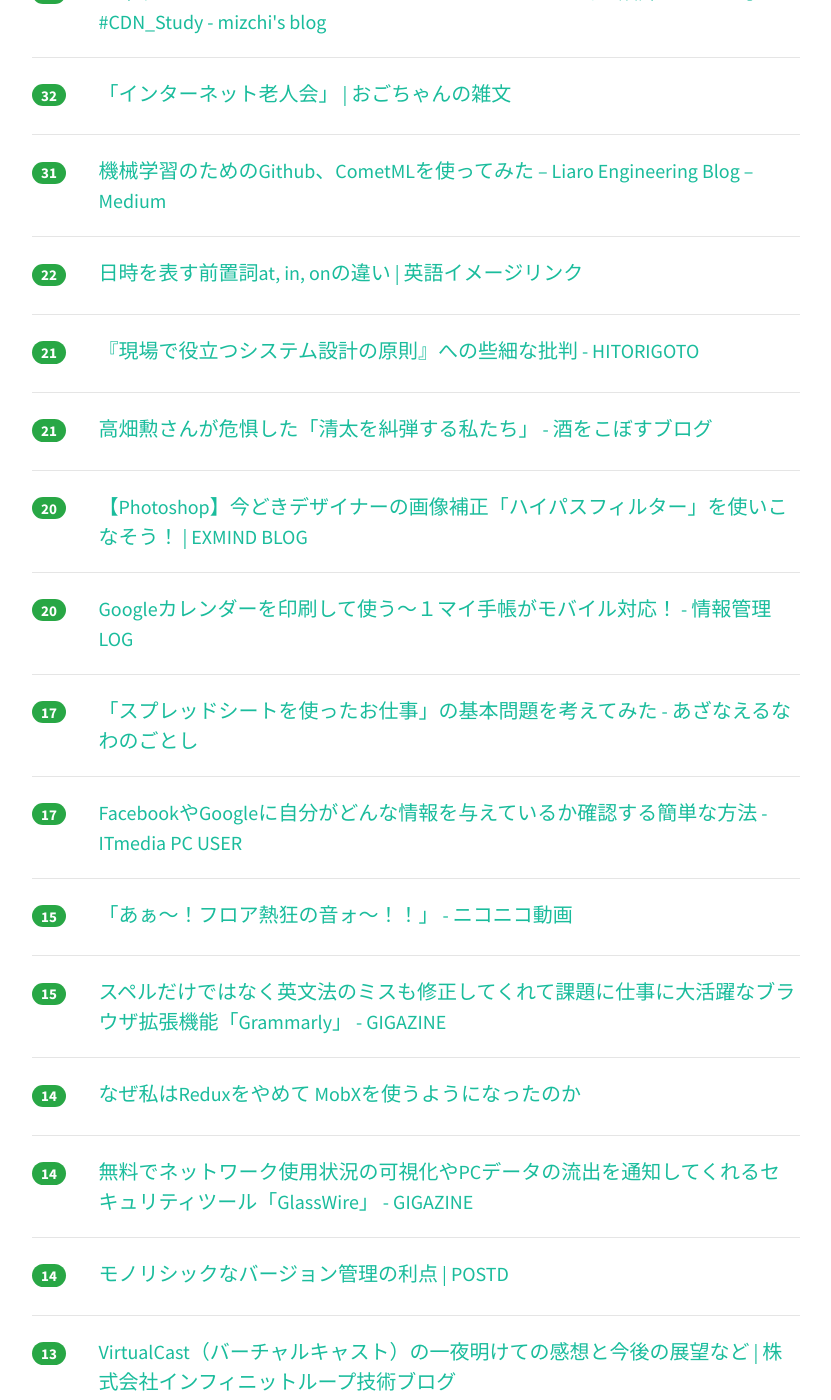
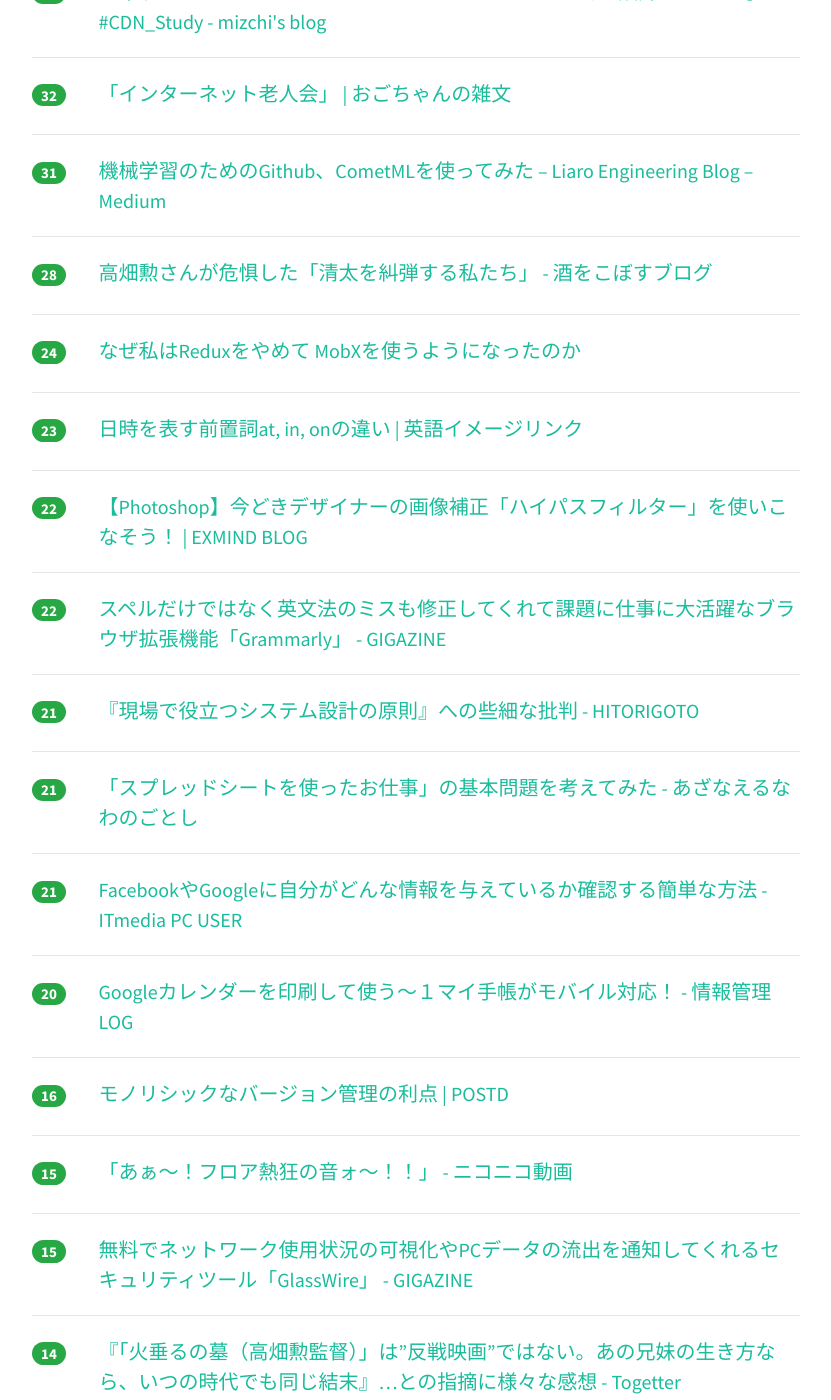
Before and after one commit to yatta47/hatena-matome-site, a Jekyll site: the page built from _posts/2018-04-15-hatena.md, in a window 1280 px wide and 1400 px high, scrolled down 496 px. Shown: the whole window, without its empty margins (224-1055 px from the left). Built offline with Jekyll 4.4.1, drawn with Linux system fonts in a browser that asks for light colours; nearby versions of some CDN libraries; some of the changed text lies outside the part shown.

Commit message:
Updated 2018-04-15

```diff
--- a/_posts/2018-04-15-hatena.md
+++ b/_posts/2018-04-15-hatena.md
@@ -1,18 +1,18 @@
 ---
 layout: post
 title:  "2018-04-15 はてぶIT"
-date:   2018-04-15 11:02:16
+date:   2018-04-15 12:00:36
 tags: [it-hotentry]
 ---
-22 件のデータあり
+25 件のデータあり
 
 <hr><div class="row">
-<div class="col-1"><span class="badge badge-pill badge-success h2">100</span></div>
+<div class="col-1"><span class="badge badge-pill badge-success h2">127</span></div>
 <div class="col-11"><a href='https://vuepress.vuejs.org/' target='_blank'>VuePress</a></div>
 </div>
 <hr>
 <div class="row">
-<div class="col-1"><span class="badge badge-pill badge-success h2">50</span></div>
+<div class="col-1"><span class="badge badge-pill badge-success h2">62</span></div>
 <div class="col-11"><a href='http://mizchi.hatenablog.com/entry/2018/04/15/011520' target='_blank'>キャッシュフレンドリーなステートレスアプリケーション設計について考える #CDN_Study - mizchi's blog</a></div>
 </div>
 <hr>
@@ -27,8 +27,28 @@ tags: [it-hotentry]
 </div>
 <hr>
 <div class="row">
+<div class="col-1"><span class="badge badge-pill badge-success h2">28</span></div>
+<div class="col-11"><a href='http://sleepymame.hatenablog.com/entry/2018/04/09/103210' target='_blank'>高畑勲さんが危惧した「清太を糾弾する私たち」 - 酒をこぼすブログ</a></div>
+</div>
+<hr>
+<div class="row">
+<div class="col-1"><span class="badge badge-pill badge-success h2">24</span></div>
+<div class="col-11"><a href='https://www.slideshare.net/DickChoi/redux-mobx-93853358' target='_blank'>なぜ私はReduxをやめて MobXを使うようになったのか</a></div>
+</div>
+<hr>
+<div class="row">
+<div class="col-1"><span class="badge badge-pill badge-success h2">23</span></div>
+<div class="col-11"><a href='https://www.english-speaking.jp/difference-between-at-in-and-on-for-time-or-date/' target='_blank'>日時を表す前置詞at, in, onの違い | 英語イメージリンク</a></div>
+</div>
+<hr>
+<div class="row">
 <div class="col-1"><span class="badge badge-pill badge-success h2">22</span></div>
-<div class="col-11"><a href='https://www.english-speaking.jp/difference-between-at-in-and-on-for-time-or-date/' target='_blank'>日時を表す前置詞at, in, onの違い | 英語イメージリンク</a></div>
+<div class="col-11"><a href='https://www.xws.jp/blog/2017/photoshop-tips-highpass' target='_blank'>【Photoshop】今どきデザイナーの画像補正「ハイパスフィルター」を使いこなそう！ | EXMIND BLOG</a></div>
+</div>
+<hr>
+<div class="row">
+<div class="col-1"><span class="badge badge-pill badge-success h2">22</span></div>
+<div class="col-11"><a href='https://gigazine.net/news/20180415-grammarly/' target='_blank'>スペルだけではなく英文法のミスも修正してくれて課題に仕事に大活躍なブラウザ拡張機能「Grammarly」 - GIGAZINE</a></div>
 </div>
 <hr>
 <div class="row">
@@ -38,12 +58,12 @@ tags: [it-hotentry]
 <hr>
 <div class="row">
 <div class="col-1"><span class="badge badge-pill badge-success h2">21</span></div>
-<div class="col-11"><a href='http://sleepymame.hatenablog.com/entry/2018/04/09/103210' target='_blank'>高畑勲さんが危惧した「清太を糾弾する私たち」 - 酒をこぼすブログ</a></div>
+<div class="col-11"><a href='http://azanaerunawano5to4.hatenablog.com/entry/2018/04/15/002425' target='_blank'>「スプレッドシートを使ったお仕事」の基本問題を考えてみた - あざなえるなわのごとし</a></div>
 </div>
 <hr>
 <div class="row">
-<div class="col-1"><span class="badge badge-pill badge-success h2">20</span></div>
-<div class="col-11"><a href='https://www.xws.jp/blog/2017/photoshop-tips-highpass' target='_blank'>【Photoshop】今どきデザイナーの画像補正「ハイパスフィルター」を使いこなそう！ | EXMIND BLOG</a></div>
+<div class="col-1"><span class="badge badge-pill badge-success h2">21</span></div>
+<div class="col-11"><a href='http://www.itmedia.co.jp/pcuser/articles/1804/15/news012.html' target='_blank'>FacebookやGoogleに自分がどんな情報を与えているか確認する簡単な方法 - ITmedia PC USER</a></div>
 </div>
 <hr>
 <div class="row">
@@ -52,13 +72,8 @@ tags: [it-hotentry]
 </div>
 <hr>
 <div class="row">
-<div class="col-1"><span class="badge badge-pill badge-success h2">17</span></div>
-<div class="col-11"><a href='http://azanaerunawano5to4.hatenablog.com/entry/2018/04/15/002425' target='_blank'>「スプレッドシートを使ったお仕事」の基本問題を考えてみた - あざなえるなわのごとし</a></div>
-</div>
-<hr>
-<div class="row">
-<div class="col-1"><span class="badge badge-pill badge-success h2">17</span></div>
-<div class="col-11"><a href='http://www.itmedia.co.jp/pcuser/articles/1804/15/news012.html' target='_blank'>FacebookやGoogleに自分がどんな情報を与えているか確認する簡単な方法 - ITmedia PC USER</a></div>
+<div class="col-1"><span class="badge badge-pill badge-success h2">16</span></div>
+<div class="col-11"><a href='https://postd.cc/monorepo/' target='_blank'>モノリシックなバージョン管理の利点 | POSTD</a></div>
 </div>
 <hr>
 <div class="row">
@@ -68,22 +83,27 @@ tags: [it-hotentry]
 <hr>
 <div class="row">
 <div class="col-1"><span class="badge badge-pill badge-success h2">15</span></div>
-<div class="col-11"><a href='https://gigazine.net/news/20180415-grammarly/' target='_blank'>スペルだけではなく英文法のミスも修正してくれて課題に仕事に大活躍なブラウザ拡張機能「Grammarly」 - GIGAZINE</a></div>
-</div>
-<hr>
-<div class="row">
-<div class="col-1"><span class="badge badge-pill badge-success h2">14</span></div>
-<div class="col-11"><a href='https://www.slideshare.net/DickChoi/redux-mobx-93853358' target='_blank'>なぜ私はReduxをやめて MobXを使うようになったのか</a></div>
-</div>
-<hr>
-<div class="row">
-<div class="col-1"><span class="badge badge-pill badge-success h2">14</span></div>
 <div class="col-11"><a href='https://gigazine.net/news/20140826-glasswire/' target='_blank'>無料でネットワーク使用状況の可視化やPCデータの流出を通知してくれるセキュリティツール「GlassWire」 - GIGAZINE</a></div>
 </div>
 <hr>
 <div class="row">
 <div class="col-1"><span class="badge badge-pill badge-success h2">14</span></div>
-<div class="col-11"><a href='https://postd.cc/monorepo/' target='_blank'>モノリシックなバージョン管理の利点 | POSTD</a></div>
+<div class="col-11"><a href='https://togetter.com/li/1218187' target='_blank'>『「火垂るの墓（高畑勲監督）」は”反戦映画”ではない。あの兄妹の生き方なら、いつの時代でも同じ結末』…との指摘に様々な感想 - Togetter</a></div>
+</div>
+<hr>
+<div class="row">
+<div class="col-1"><span class="badge badge-pill badge-success h2">14</span></div>
+<div class="col-11"><a href='https://anond.hatelabo.jp/20180415014902' target='_blank'>COMIC快楽天を無修正で合法的に閲覧する方法</a></div>
+</div>
+<hr>
+<div class="row">
+<div class="col-1"><span class="badge badge-pill badge-success h2">14</span></div>
+<div class="col-11"><a href='https://web.archive.org/web/20180305152126/https://anond.hatelabo.jp/20180305233424' target='_blank'>アダルト広告業界での漫画村とか</a></div>
+</div>
+<hr>
+<div class="row">
+<div class="col-1"><span class="badge badge-pill badge-success h2">13</span></div>
+<div class="col-11"><a href='https://speakerdeck.com/hokamoto/past-present-and-futures-of-cdn-at-cdn-study-http2study' target='_blank'>Past, Present and Futures of CDN @ CDN Study (http2study) // Speaker Deck</a></div>
 </div>
 <hr>
 <div class="row">
@@ -97,18 +117,8 @@ tags: [it-hotentry]
 </div>
 <hr>
 <div class="row">
-<div class="col-1"><span class="badge badge-pill badge-success h2">12</span></div>
-<div class="col-11"><a href='https://togetter.com/li/1218187' target='_blank'>『「火垂るの墓（高畑勲監督）」は”反戦映画”ではない。あの兄妹の生き方なら、いつの時代でも同じ結末』…との指摘に様々な感想 - Togetter</a></div>
-</div>
-<hr>
-<div class="row">
-<div class="col-1"><span class="badge badge-pill badge-success h2">9</span></div>
+<div class="col-1"><span class="badge badge-pill badge-success h2">10</span></div>
 <div class="col-11"><a href='http://ascii.jp/limit/group/ida/elem/000/001/656/1656370/' target='_blank'>ASCII.jp：パソコンで仮想通貨のマイニングは儲かるのか 現状と対応オススメパーツ紹介 (1/6)</a></div>
-</div>
-<hr>
-<div class="row">
-<div class="col-1"><span class="badge badge-pill badge-success h2">8</span></div>
-<div class="col-11"><a href='https://speakerdeck.com/hokamoto/past-present-and-futures-of-cdn-at-cdn-study-http2study' target='_blank'>Past, Present and Futures of CDN @ CDN Study (http2study) // Speaker Deck</a></div>
 </div>
 <hr>
 <div class="row">
@@ -116,3 +126,8 @@ tags: [it-hotentry]
 <div class="col-11"><a href='https://iphone-mania.jp/news-209602/' target='_blank'>Apple、iTunes Storeでのダウンロード終了報道を否定 - iPhone Mania</a></div>
 </div>
 <hr>
+<div class="row">
+<div class="col-1"><span class="badge badge-pill badge-success h2">8</span></div>
+<div class="col-11"><a href='http://doubleworkandstock.hatenablog.com/entry/2018/04/15/000000' target='_blank'>Age is just a numberの考え方。年齢を言い訳にしちゃやっぱダメだ。 - 貧困日本を生き抜く-survive poverty in Japan-</a></div>
+</div>
+<hr>
```
